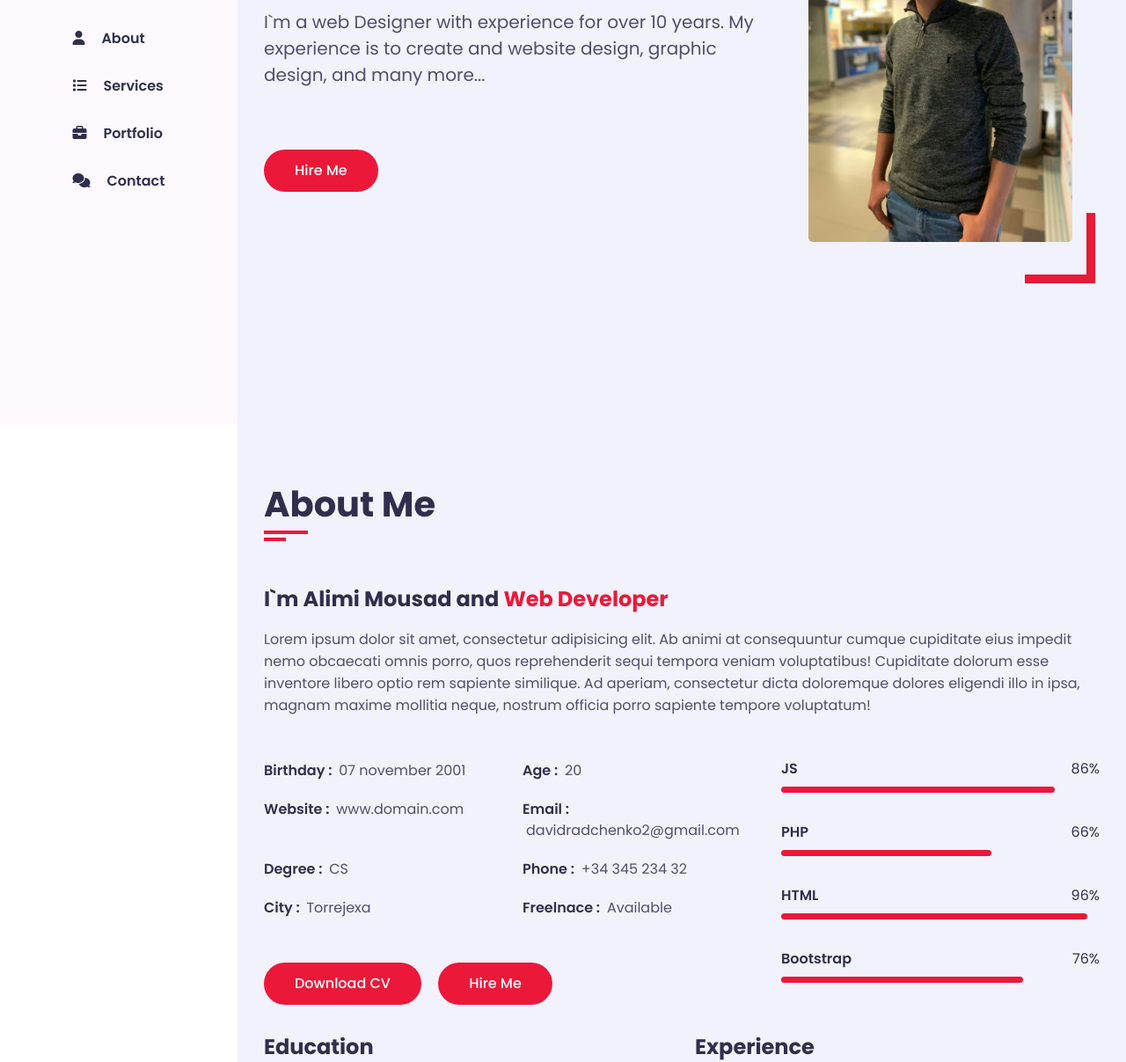
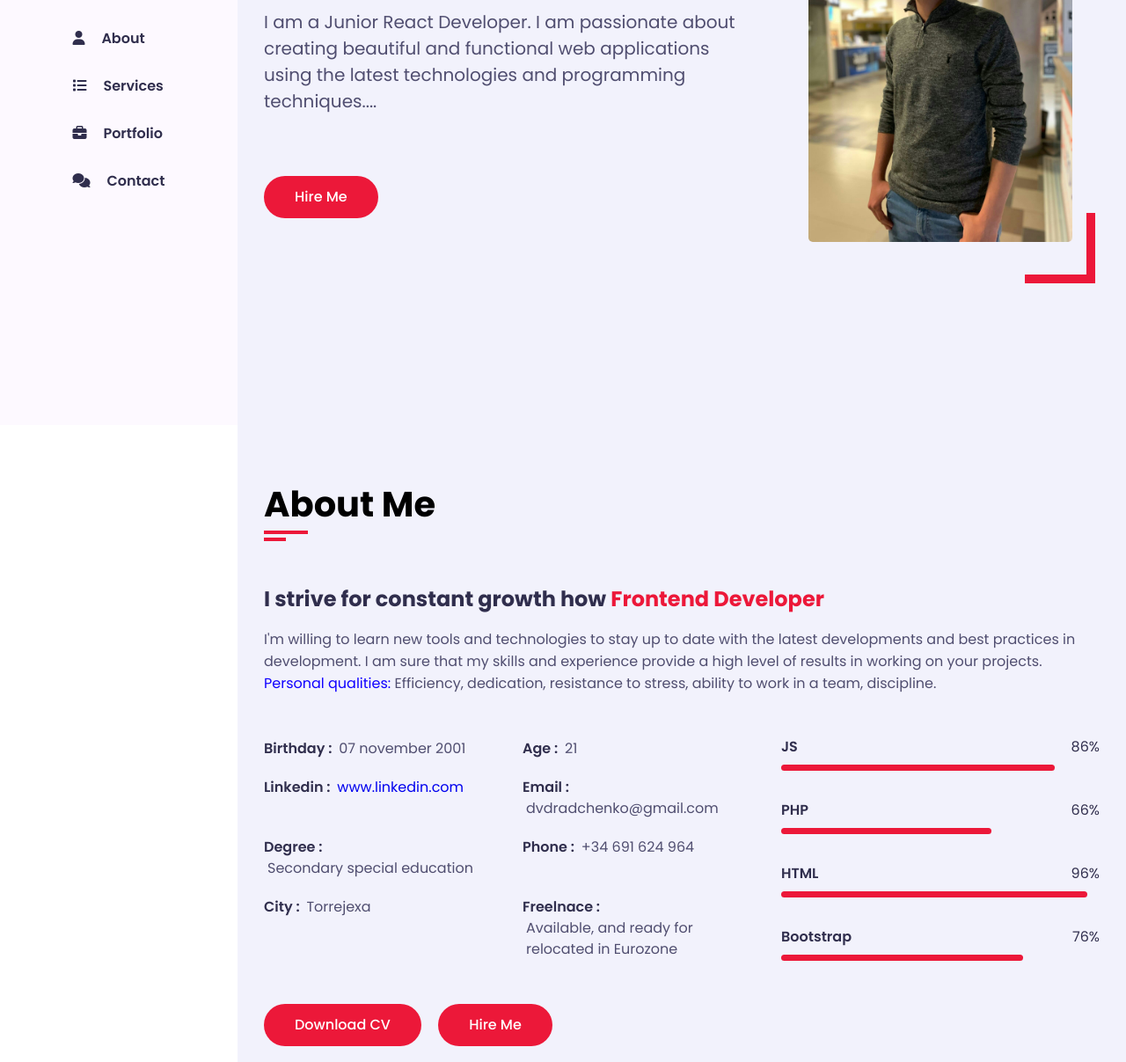
Before and after one commit to davidradcenko/Portfolio, a plain HTML site: page index.html in a window 1280 px wide. Shown: the part 317-1524 px from the top of the page at 88% size. Drawn offline with nearby package versions, Linux system fonts and the light colour scheme; a web font is replaced by a local one.

Commit message:
make text for header

```diff
--- a/CSS/Style.css
+++ b/CSS/Style.css
@@ -67,7 +67,9 @@ ul {
     padding-top: 60px;
     padding-bottom: 70px;
 }
-
+.Persanal-qualities{
+    color: #1000ff
+}
 .section-title {
     flex: 0 0 100%;
     max-width: 100%;
@@ -75,7 +77,7 @@ ul {
 
 .section-title h2 {
     font-size: 40px;
-    color: var(--text-black-900);
+
     font-weight: 700;
     position: relative;
     margin-bottom: 60px;
--- a/index.html
+++ b/index.html
@@ -9,7 +9,7 @@
     <link rel="stylesheet" href="CSS/Style.css">
     <link rel="stylesheet" href="https://cdnjs.cloudflare.com/ajax/libs/font-awesome/6.1.1/css/all.min.css ">
     <!-- ===== Style Switcher ===== -->
-    <link rel="stylesheet" href="CSS/skins/color-1.css" class="alternate-style" title="color-1" >
+    <link rel="stylesheet" href="CSS/skins/color-1.css" class="alternate-style" title="color-1">
     <link rel="stylesheet" href="CSS/skins/color-2.css" class="alternate-style" title="color-2" disabled>
     <link rel="stylesheet" href="CSS/skins/color-3.css" class="alternate-style" title="color-3" disabled>
     <link rel="stylesheet" href="CSS/skins/color-4.css" class="alternate-style" title="color-4" disabled>
@@ -44,9 +44,9 @@
                 <div class="row">
                     <div class="home-info padd-15">
                         <h3 class="hello">Hello, my name is <span class="name">David Radchenko</span></h3>
-                        <h3 class="my-profession">I`m a <span class="typing">web designer</span></h3>
-                        <p>I`m a web Designer with experience for over 10 years. My experience is to create and website
-                            design, graphic design, and many more... </p>
+                        <h3 class="my-profession">I`m a <span class="typing">web Developer</span></h3>
+                        <p>I am a Junior React Developer. I am passionate about creating beautiful and functional web
+                            applications using the latest technologies and programming techniques.... </p>
                         <a href="#contact" class="btn hire-me">Hire Me</a>
                     </div>
                     <div class="home-img padd-15">
@@ -68,13 +68,12 @@
                     <div class="about-content padd-15">
                         <div class="row">
                             <div class="about-text padd-15">
-                                <h3>I`m Alimi Mousad and <span>Web Developer</span></h3>
-                                <p>Lorem ipsum dolor sit amet, consectetur adipisicing elit. Ab animi at consequuntur
-                                    cumque cupiditate eius impedit nemo obcaecati omnis porro, quos reprehenderit sequi
-                                    tempora veniam voluptatibus! Cupiditate dolorum esse inventore libero optio rem
-                                    sapiente similique. Ad aperiam, consectetur dicta doloremque dolores eligendi illo
-                                    in ipsa, magnam maxime mollitia neque, nostrum officia porro sapiente tempore
-                                    voluptatum!</p>
+                                <h3>I strive for constant growth how <span>Frontend Developer</span></h3>
+                                <p>I'm willing to learn new tools and technologies to stay up to date with the latest
+                                    developments and best practices in development. I am sure that my skills and
+                                    experience provide a high level of results in working on your projects. <br> <span class="Persanal-qualities">Personal qualities:</span>
+                                    Efficiency, dedication, resistance to stress, ability to work in a team, discipline.
+                                </p>
                             </div>
                         </div>
                         <div class="row">
@@ -84,30 +83,30 @@
                                         <p>Birthday : <span>07 november 2001 </span></p>
                                     </div>
                                     <div class="info-item padd-15">
-                                        <p>Age : <span>20</span></p>
+                                        <p>Age : <span>21</span></p>
                                     </div>
                                     <div class="info-item padd-15">
-                                        <p>Website : <span>www.domain.com</span></p>
+                                        <p>Linkedin : <span><a href="https://www.linkedin.com/in/david-radchenko-spain">www.linkedin.com</a></span></p>
                                     </div>
                                     <div class="info-item padd-15">
-                                        <p>Email : <span>davidradchenko2@gmail.com </span></p>
+                                        <p>Email : <span>dvdradchenko@gmail.com</span></p>
                                     </div>
                                     <div class="info-item padd-15">
-                                        <p>Degree : <span>CS</span></p>
+                                        <p>Degree : <span>Secondary special education</span></p>
                                     </div>
                                     <div class="info-item padd-15">
-                                        <p>Phone : <span>+34 345 234 32</span></p>
+                                        <p>Phone : <span>+34 691 624 964</span></p>
                                     </div>
                                     <div class="info-item padd-15">
                                         <p>City : <span>Torrejexa</span></p>
                                     </div>
                                     <div class="info-item padd-15">
-                                        <p>Freelnace : <span>Available</span></p>
+                                        <p>Freelnace : <span>Available, and ready for relocated in Eurozone</span></p>
                                     </div>
                                 </div>
                                 <div class="row">
                                     <div class="buttons padd-15">
-                                        <a href="#" class="btn">Download CV</a>
+                                        <a href="./CV/CVEnglish.docx" download="CVEnglish.docx" class="btn" download target="_blank">Download CV</a>
                                         <a href="#contact" class="btn hire-me">Hire Me</a>
                                     </div>
                                 </div>
```
Also changed, not shown: 1 other file.
